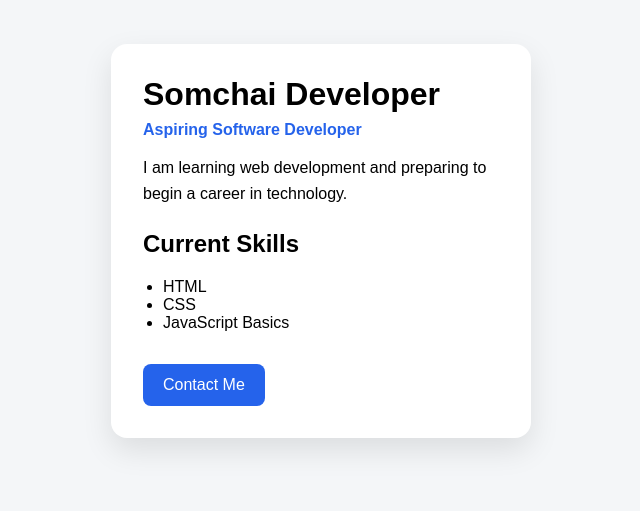
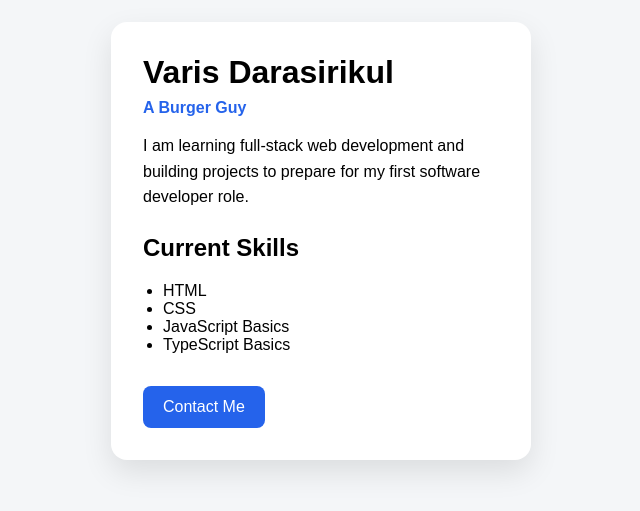
Before and after one commit to manjarb/git-workshop-developer-profile-page, a plain HTML site: page index.html in a window 1280 px wide. Shown: the part 159-670 px from the top of the page, without its empty margins (319-959 px from the left). Drawn offline with Linux system fonts and the light colour scheme.

Commit message:
Update profile information

```diff
--- a/index.html
+++ b/index.html
@@ -15,13 +15,13 @@
 
   <body>
     <main class="profile-card">
-      <h1>Somchai Developer</h1>
+      <h1>Varis Darasirikul</h1>
 
-      <p class="role">Aspiring Software Developer</p>
+      <p class="role">A Burger Guy</p>
 
       <p class="description">
-        I am learning web development and preparing to begin a career in
-        technology.
+        I am learning full-stack web development and building projects to prepare
+        for my first software developer role.
       </p>
 
       <section>
@@ -31,6 +31,7 @@
           <li>HTML</li>
           <li>CSS</li>
           <li>JavaScript Basics</li>
+          <li>TypeScript Basics</li>
         </ul>
       </section>
 
```
